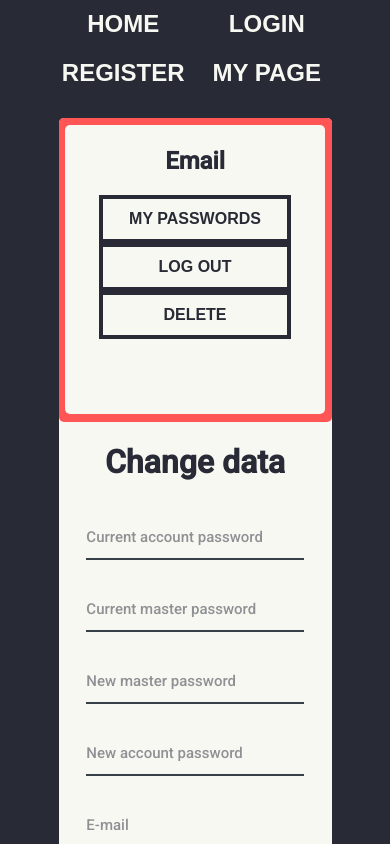
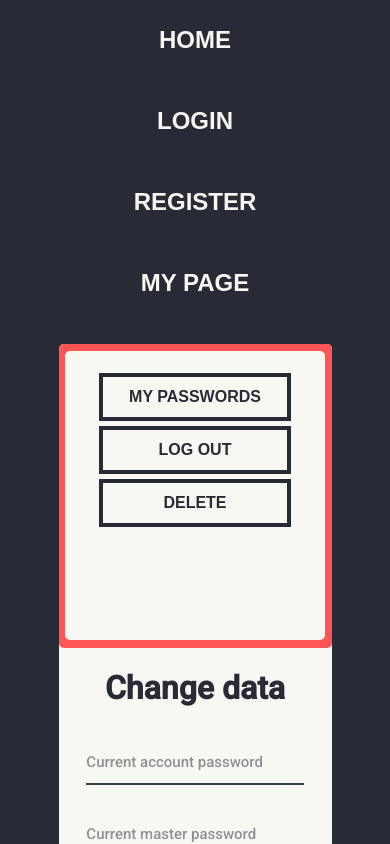
Before and after one commit to Ikmokhirio/MEPHI-web-password-manager-app-frontend, a React app: page /user in a window 390 px wide. Shown: the top 844 px of the page. Built offline with nearby package versions, Linux system fonts and the light colour scheme; no server answers.

Commit message:
Small visual improvements

```diff
--- a/src/components/user_page/userProfile.js
+++ b/src/components/user_page/userProfile.js
@@ -111,7 +111,6 @@ export default class UserProfile extends Component {
                     <div className="user_data">
                         <h1>{this.state.username}</h1>
                         <p>{this.state.role}</p>
-                        <h2>Email</h2>
                         <p>{this.state.email}</p>
 
                         <div className="btn">
--- a/src/index.css
+++ b/src/index.css
@@ -75,11 +75,28 @@ body {
     cursor: pointer;
 }
 
-@media screen and (max-width: 900px) {
+@media screen and (max-width: 1280px) {
+    /* Adaptive header links */
+    .header .btn button {
+        width: 192px;
+        height: 32px;
+    }
+}
+
+@media screen and (max-width: 950px) {
     /* Adaptive header links */
     .header .btn button {
         width: 128px;
         height: 32px;
+        font-size: 24px;
+    }
+}
+
+@media screen and (max-width: 650px) {
+    /* Adaptive header links */
+    .header .btn button {
+        width: 60vw;
+        height: 64px;
         font-size: 24px;
     }
 }
@@ -384,13 +401,16 @@ body {
     background-color: #ff5555;
 
     max-height: 100%;
-    width: 25%;
+    width: 256px;
 
     transition: 0.3s ease-in-out all;
 }
 
 .left_block .user_data .btn {
-    margin: 0;
+    margin-bottom: 5px;
+    margin-top: 5px;
+    margin-left: 0;
+    margin-left: 0;
     width: 100%;
 }
 
@@ -424,7 +444,7 @@ body {
     display: flex;
     justify-content: center;
     align-items: center;
-    width: 75%;
+    width: calc(100% - 256px);
 }
 
 .change_form {
@@ -457,8 +477,8 @@ body {
     margin: 15px;
 }
 
-@media screen and (max-width: 1350px) {
-    /* width < 1363px => */
+@media screen and (max-width: 900px) {
+    /* width < 900 => */
     .user_profile {
         flex-direction: column;
         justify-content: center;
@@ -467,7 +487,7 @@ body {
 
     .left_block {
         width: 100%;
-        height: 304px;
+        min-height: 304px;
         margin: 0;
     }
 
```
